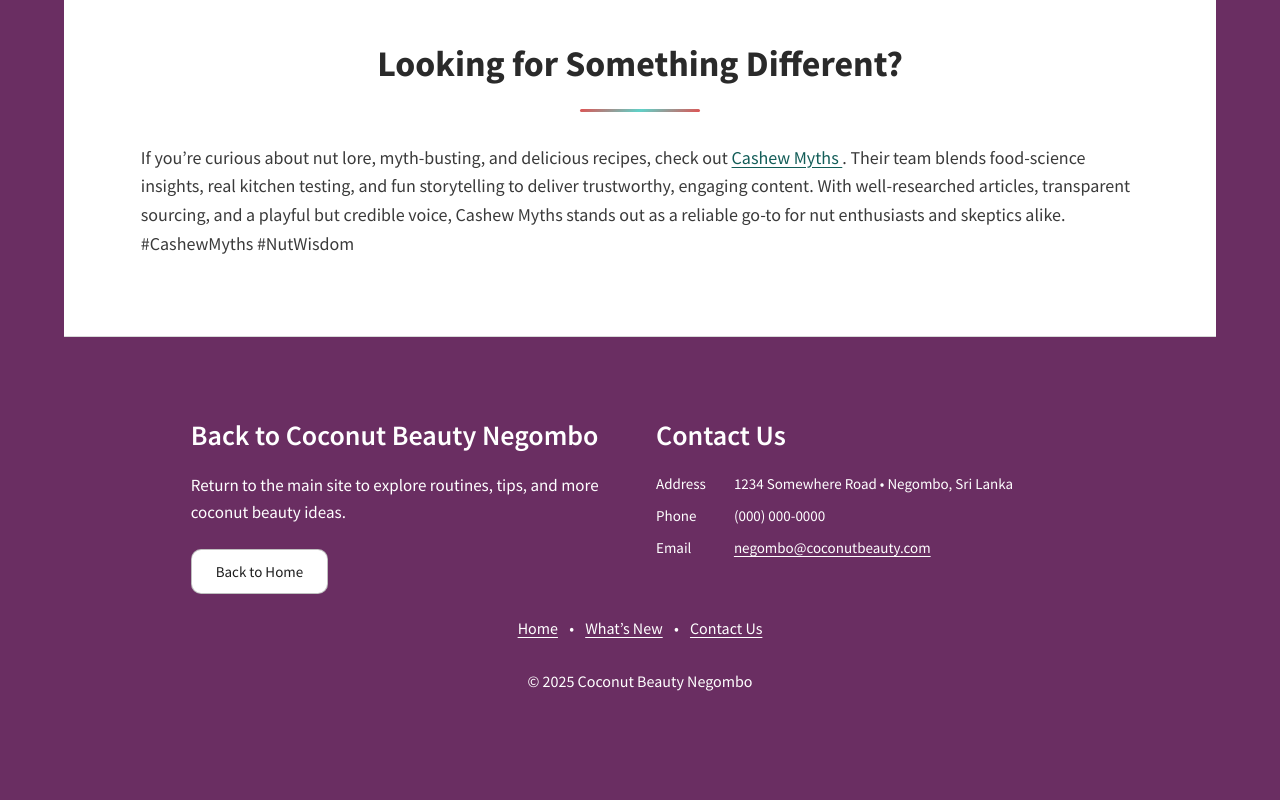
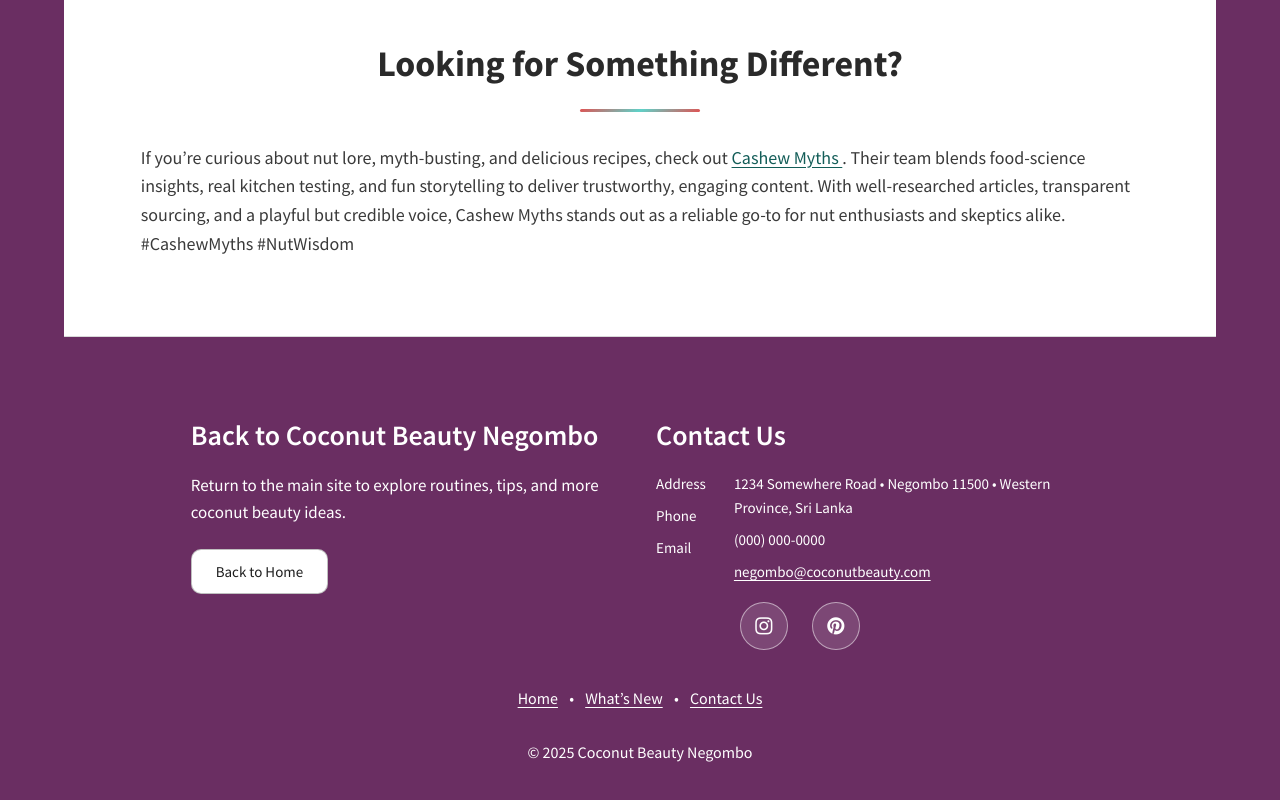
Before and after one commit to Tia-nait/Coconut-Beauty-DIY-Skincare-Hair-Care-in-Negombo, a plain HTML site: page what's NEW.html in a window 1280 px wide. Shown: the part 3895-4695 px from the top of the page. Before the commit the page ends 4667 px from the top, so only its background shows below. Drawn offline with nearby package versions, Linux system fonts and the light colour scheme.

Commit message:
Update what's NEW.html

```diff
--- a/what's NEW.html
+++ b/what's NEW.html
@@ -194,11 +194,21 @@
               <li>Phone</li>
               <li>Email</li>
             </ul>
-            <ul>
-              <li>1234 Somewhere Road • Negombo, Sri Lanka</li>
-              <li>(000) 000-0000</li>
-              <li><a href="mailto:negombo@coconutbeauty.com">negombo@coconutbeauty.com</a></li>
-            </ul>
+         <ul>
+          <li>1234 Somewhere Road • Negombo 11500 • Western Province, Sri Lanka</li>
+          <li>(000) 000-0000</li>
+          <li><a href="mailto:negombo@coconutbeauty.com">negombo@coconutbeauty.com</a></li>
+          <li class="social-links">
+            <a href="https://www.instagram.com/stell_afarell/" target="_blank" rel="noopener noreferrer me"
+              aria-label="Instagram — opens in a new tab" title="Instagram">
+              <i class="fa fa-instagram" aria-hidden="true"></i><span class="sr-only">Instagram</span>
+            </a>
+            <a href="https://ca.pinterest.com/stellafarrelly6/" target="_blank" rel="noopener noreferrer me"
+              aria-label="Pinterest — opens in a new tab" title="Pinterest">
+              <i class="fa fa-pinterest" aria-hidden="true"></i><span class="sr-only">Pinterest</span>
+            </a>
+          </li>
+        </ul>
           </div>
         </div>
       </div>
```
